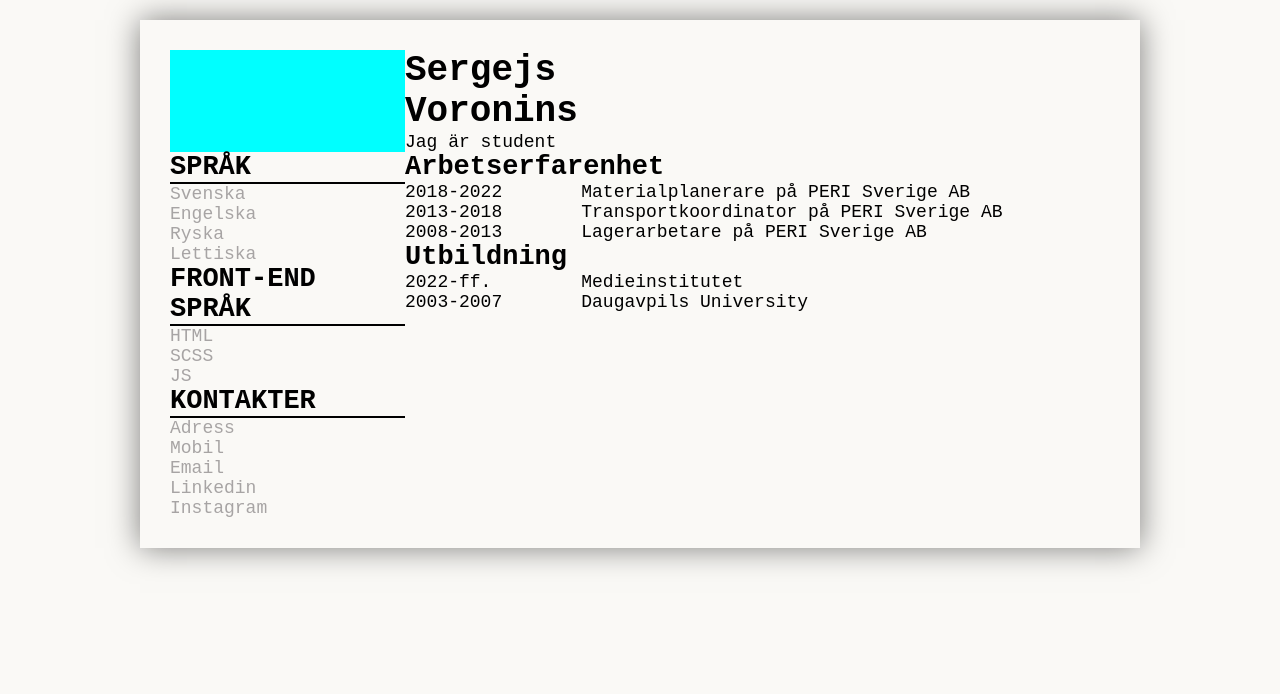
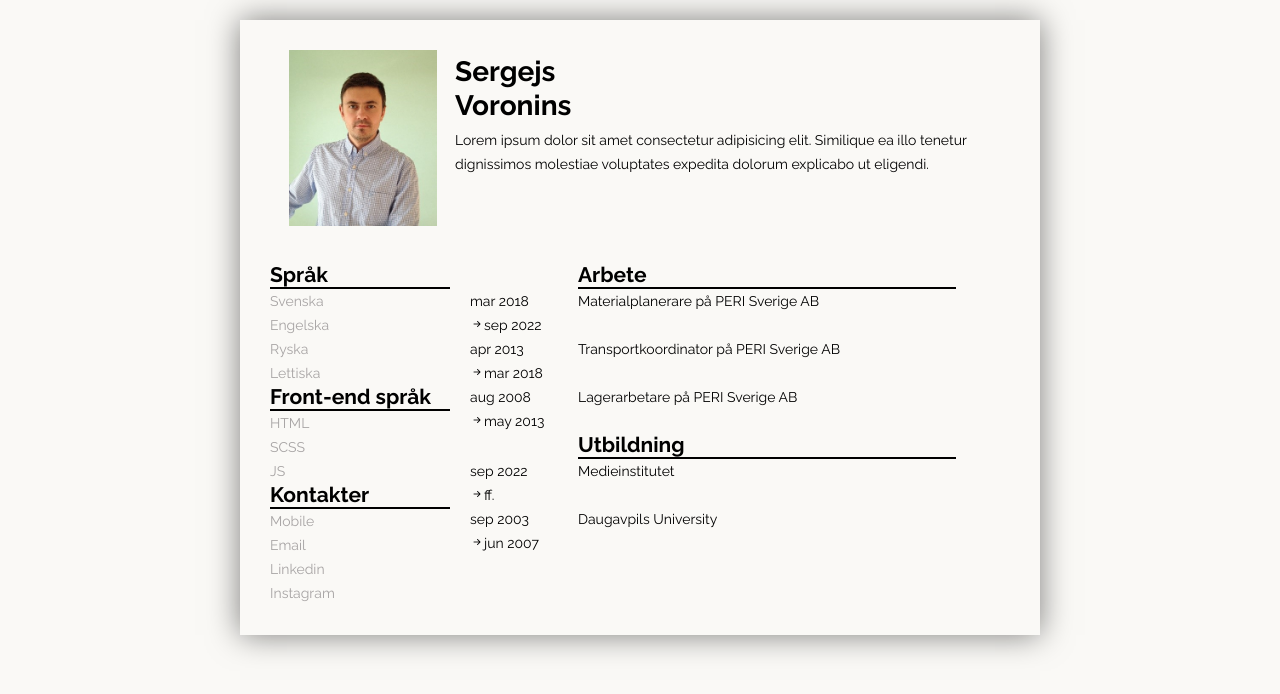
Before and after one commit to sergejsvoronins/Portfolio, a website built with Parcel: page resume/src/index.html in a window 1280 px wide. Built offline with nearby package versions, Linux system fonts and the light colour scheme.

Commit message:
resume layout is cleared and some stuff fixed

```diff
--- a/resume/src/index.html
+++ b/resume/src/index.html
@@ -6,14 +6,20 @@
     <meta name="viewport" content="width=device-width, initial-scale=1.0">
     <title>Document</title>
     <link rel="stylesheet" href="scss/main.scss">
+    <link rel="stylesheet" href="https://cdn.jsdelivr.net/npm/bootstrap-icons@1.9.1/font/bootstrap-icons.css">
+    <link rel="preconnect" href="https://fonts.googleapis.com">
+    <link rel="preconnect" href="https://fonts.gstatic.com" crossorigin>
+    <link href="https://fonts.googleapis.com/css2?family=Raleway:wght@300;400;700&display=swap" rel="stylesheet">
 </head>
 <body>
     <header>
-        <div class="logo"></div>
+        <div class="img">
+            <img src="../../presenation/src/images/photo.jpg" alt="">
+        </div>
         <div class="headerTitle">
             <h1>Sergejs</h1>
             <h1>Voronins</h1>
-            <p>Jag är student</p>
+            <p>Lorem ipsum dolor sit amet consectetur adipisicing elit. Similique ea illo tenetur dignissimos molestiae voluptates expedita dolorum explicabo ut eligendi.</p>
         </div>
     </header>
     <main>
@@ -38,8 +44,7 @@
                 <div>
                     <h2>Kontakter</h2>
                     <ul>
-                        <li>Adress</li>
-                        <li>Mobil</li>
+                        <li>Mobile</li>
                         <li>Email</li>
                         <li>Linkedin</li>
                         <li>Instagram</li>
@@ -48,32 +53,55 @@
         </section>
         <section class="rightSide">
             <div>
-                <h2>Arbetserfarenhet</h2>
+
                 <ul>
                     <li>
-                        <div class="rightSide__date">2018-2022</div>
+                        <div class="rightSide__date"></div>
+                        <div class="rightSide__title"><h2>Arbete</h2></div>
+                    </li>
+                    <li>
+                        <div class="rightSide__date">
+                            <div>mar 2018</div>
+                            <div><span><i class="bi bi-arrow-right-short"></i></span>sep 2022</div>
+                        </div>
                         <div class="rightSide__title">Materialplanerare på PERI Sverige AB</div>
                     </li>
                     <li>
-                        <div class="rightSide__date">2013-2018</div>
+                        <div class="rightSide__date">
+                            <div>apr 2013</div>
+                            <div><span><i class="bi bi-arrow-right-short"></i></span>mar 2018</div>
+                        </div>
                         <div class="rightSide__title">Transportkoordinator på PERI Sverige AB</div>
                     </li>
                     <li>
-                        <div class="rightSide__date">2008-2013</div>
+                        <div class="rightSide__date">
+                            <div>aug 2008</div>
+                            <div><span><i class="bi bi-arrow-right-short"></i></span>may 2013</div>
+                        </div>
                         <div class="rightSide__title">Lagerarbetare på PERI Sverige AB</div>
                     </li>
                 </ul>
             </div>
             <div>
-                <h2>Utbildning</h2>
+
                 <ul>
                     <li>
-                        <div class="rightSide__date">2022-ff.</div>
+                        <div class="rightSide__date"></div>
+                        <div class="rightSide__title"><h2>Utbildning</h2></div>
+                    </li>
+                    <li>
+                        <div class="rightSide__date">
+                            <div>sep 2022</div>
+                            <div><span><i class="bi bi-arrow-right-short"></i></span>ff.</div>
+                        </div>
                         <div class="rightSide__title">Medieinstitutet</div>
                     </li>
                     <li>
-                        <div class="rightSide__date">2003-2007</div>
-                        <div class="rightSide__title"s>Daugavpils University</div>
+                        <div class="rightSide__date">
+                            <div>sep 2003</div>
+                            <div><span><i class="bi bi-arrow-right-short"></i></span>jun 2007</div>
+                        </div>
+                        <div class="rightSide__title">Daugavpils University</div>
                     </li>
                 </ul>
             </div>
--- a/resume/src/scss/base/_reset.scss
+++ b/resume/src/scss/base/_reset.scss
@@ -3,14 +3,14 @@
     margin: 0;
     padding: 0;
     box-sizing: border-box;
-    font-family: 'Courier New', Courier, monospace;
-
+    font-family: 'Raleway', sans-serif;
+    line-height: 24px;
 }
 body {
-    max-width: 1000px;
+    max-width: 800px;
     margin: 20px auto;
     box-shadow: 0 0 30px rgba($color: #000000, $alpha: 0.5);
-    font-size: 18px;
+    font-size: 14px;
     padding: 30px;
     background-color:#FAF9F6;
 }
--- a/resume/src/scss/layout/_header.scss
+++ b/resume/src/scss/layout/_header.scss
@@ -1,25 +1,31 @@
 @use "../abstracts/mixins" as m;
 @use "../abstracts/variables" as v;
-
 
 
 header{
     display: flex;
     flex-direction: column;
-
+    margin-bottom: 30px;
 
     @include m.desktop{
         flex-direction: row;
     }
-    & .logo{
-        background-color: aqua;
+    & .img{
+        width: 100%;
+        text-align: center;
         @include m.desktop{
             width: 25%;
+        }
+        img {
+            width: 80%;
         }
     }
     & .headerTitle{
         @include m.desktop{
             width: 75%;
         }
+        h1{
+            margin: 10px 0;
+        }
     }
 }
--- a/resume/src/scss/layout/_main.scss
+++ b/resume/src/scss/layout/_main.scss
@@ -3,6 +3,7 @@
 main{
     display: flex;
     flex-direction: column;
+    gap: 20px;
     @include m.desktop{
         flex-direction: row;
     }
@@ -14,7 +15,6 @@ main{
         div {
             h2{
                 border-bottom: 2px solid black;
-                text-transform: uppercase;
             }
             ul{
                 display: flex;
@@ -32,21 +32,26 @@ main{
         @include m.desktop{
             width: 75%;
         }
+        div{
             ul{
                 li{
                     display: flex;
                     flex-wrap: wrap;
                     width: 100%;
                     .rightSide__date{
-                    width: 25%;
+                        width: 20%;
                     }
                     .rightSide__title{
-                    width: 75%;
+                        width: 70%;
+                        h2 {
+                            border-bottom: 2px solid black;
+                        }
                     }
                 }
 
 
             }
+        }
 
     }
 }
```
Lines whose indentation alone changed are shown as unchanged.
